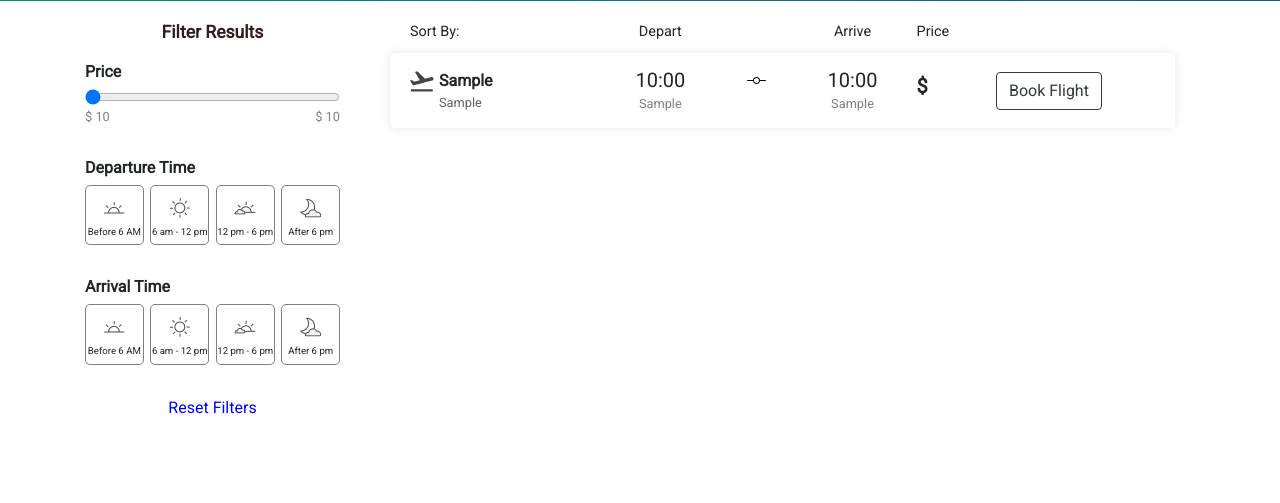
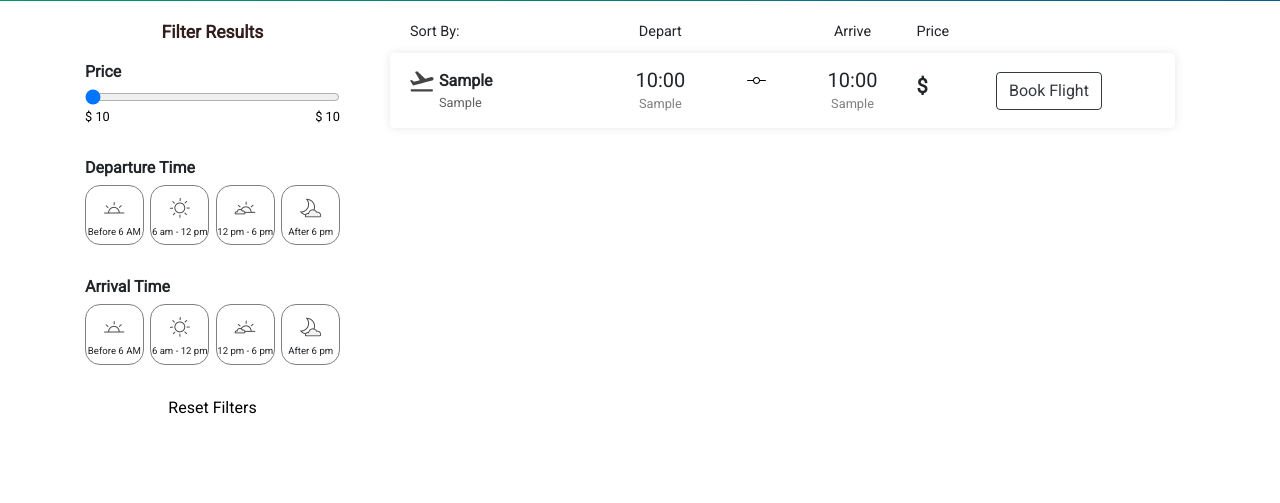
Before and after one commit to jayp16p/aurora, a Django app: template flight/templates/flight/search.html in a window 1280 px wide. Shown: the part 153-656 px from the top of the page. Run offline with Django 3.2, Linux system fonts and the light colour scheme; tables that the repository leaves empty hold one stand-in row (values such as "Sample post"); the template is opened without the code that fills it: values that come from a table or form of the project are taken from there, most other values are stand-ins (such as "Sample title", 1, 10 or a date in 2020); some libraries are stand-ins or nearby versions; some web fonts are replaced.

Commit message:
Button color changed.

```diff
--- a/flight/static/css/search2_style.css
+++ b/flight/static/css/search2_style.css
@@ -111,7 +111,7 @@
 }
 .square-box{
     border: 1px solid grey;
-    border-radius: 5px;
+    border-radius: 15px;
     font-size: .6em;
     width: 23%;
     transition-duration: .2s;
@@ -123,8 +123,8 @@
     cursor: pointer;
 }
 .square-box.active{
-    background-color: #0075ff;
-    border-color: #0075ff;
+    background-color: #000000;
+    border-color: #0052ff;
     color: white;
 }
 .square-box img{
@@ -140,7 +140,7 @@
     background: none;
     border: none;
     outline: none;
-    color: blue;
+    color: #000000;
 }
 .btn-link:hover, .btn-link:focus, .btn-link:active{
     text-decoration: none;
@@ -312,7 +312,7 @@
     margin-top: 2px;
     display: flex;
     justify-content: space-between;
-    color: #808080;
+    color: #000000;
     font-size: .8em;
 }
 
--- a/flight/templates/flight/search.html
+++ b/flight/templates/flight/search.html
@@ -436,7 +436,7 @@
                                 <br><br>
                                 <h3>Sorry, No Flight for this Search</h3>
                                 <p>
-                                    We cannnot find any flights for the cabin class of your search. Please modify your search criteria and try again.
+                                    We cannot find any flights for the cabin class of your search. Please modify your search criteria and try again.
                                 </p>
                             </div>
                         </div>
@@ -722,7 +722,7 @@
                                     <br><br>
                                     <h3>Sorry, No Flight for this Search</h3>
                                     <p>
-                                        We cannnot find any flights for the cabin class of your search. Please modify your search criteria and try again.
+                                        We cannot find any flights for the cabin class of your search. Please modify your search criteria and try again.
                                     </p>
                                 </div>
                             </div>
```
